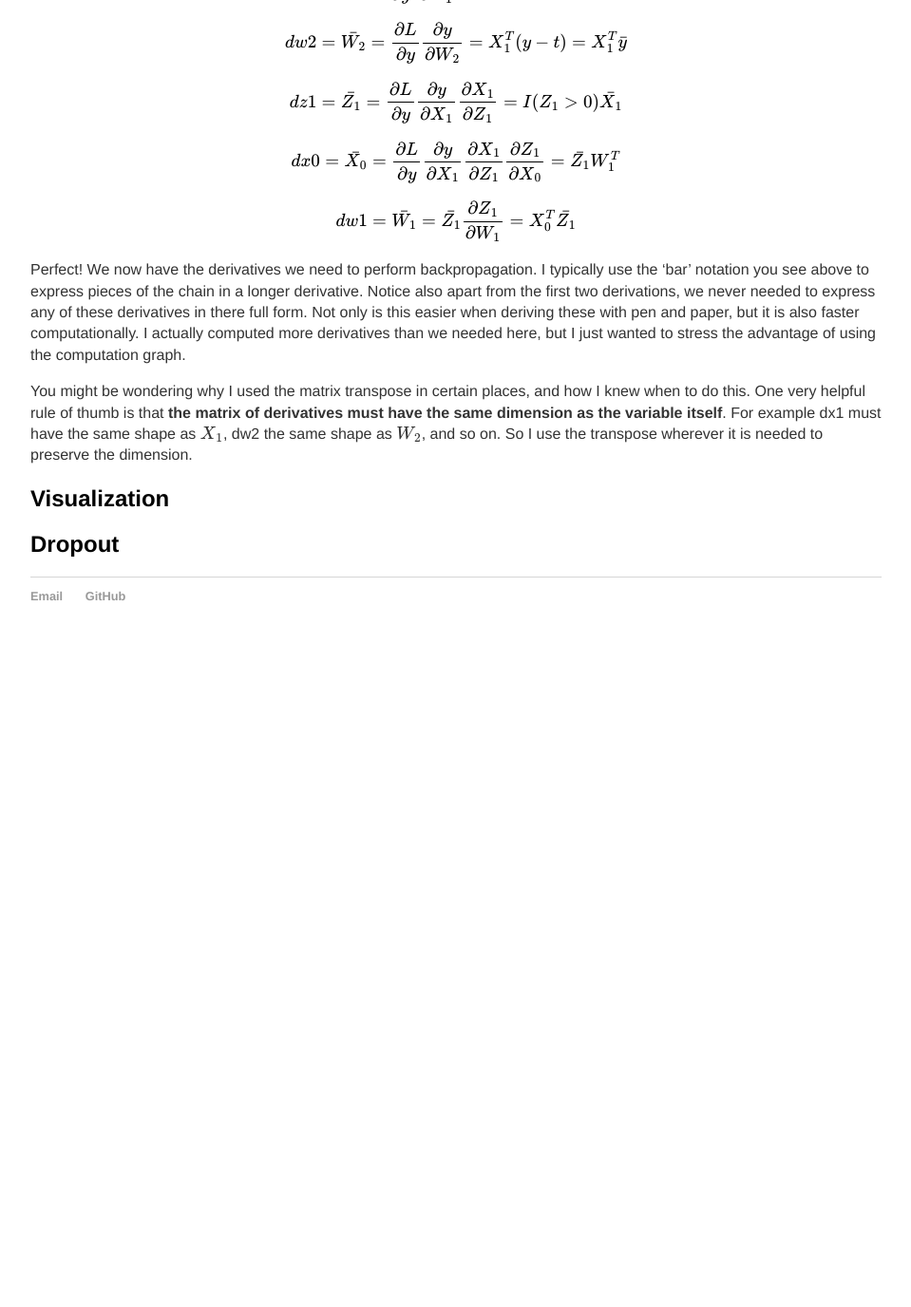
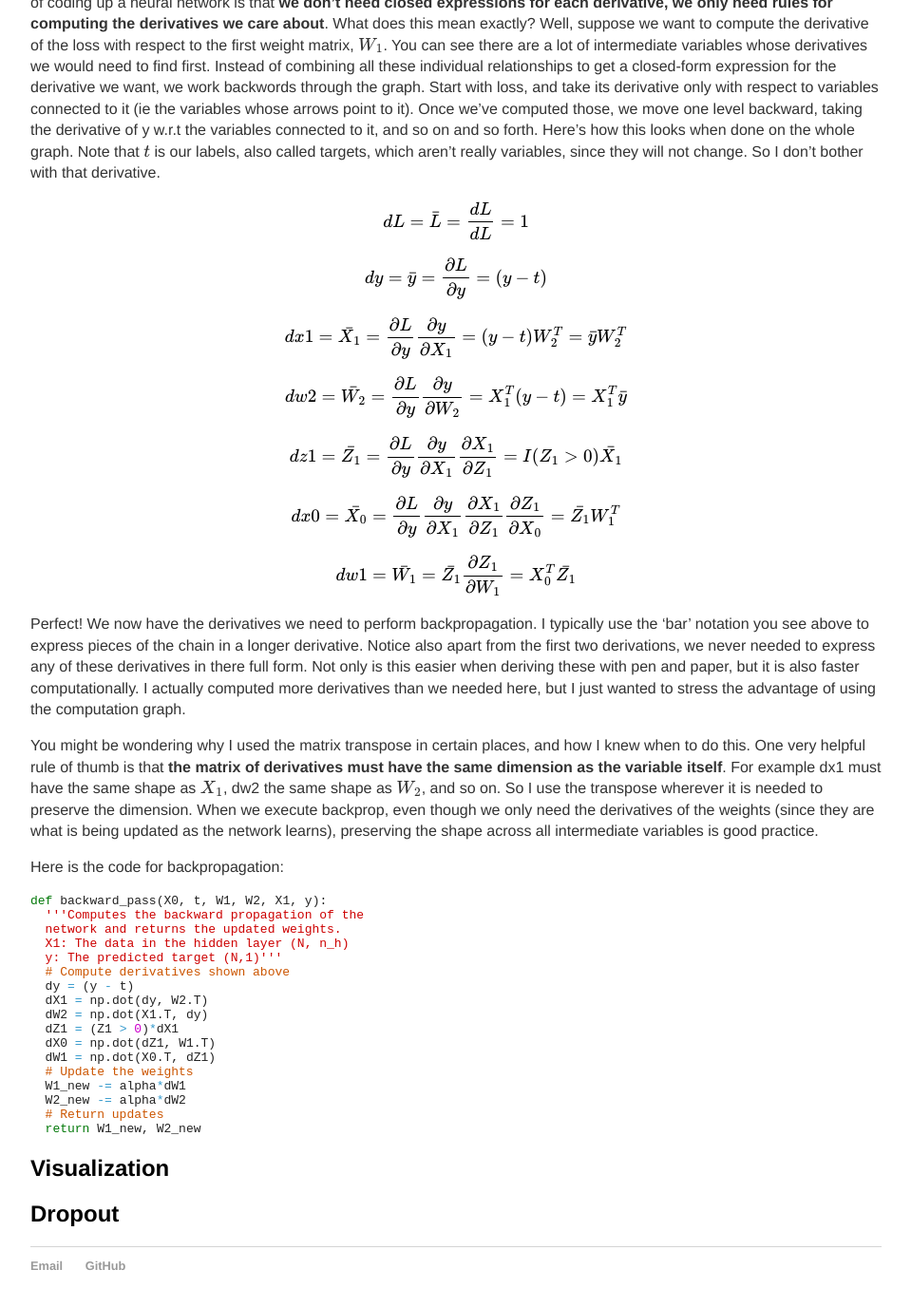
Before and after one commit to 12mre1/12mre1.github.io, a Jekyll site: the page built from _posts/2021-05-12-Building-a-Neural-Net-From-Scratch.md, in a window 1280 px wide and 1400 px high, scrolled down 2806 px. Shown: the top 1376 px of the window at 95% size, without its empty margins (160-1119 px from the left). Built offline with Jekyll 4.4.1, drawn with Linux system fonts in a browser that asks for light colours; formulas are drawn with MathJax 3; before the commit the page ends 3501 px from its top, so only the background shows below that; some of the changed text lies outside the part shown.

Commit message:
update nn post

````diff
--- a/_posts/2021-05-12-Building-a-Neural-Net-From-Scratch.md
+++ b/_posts/2021-05-12-Building-a-Neural-Net-From-Scratch.md
@@ -50,7 +50,35 @@
 
 Now that we have the equations to follow, and the dimensions are computed, we can code the forward pass of our network. The code for this is below. I also include the random initialization of the weights:
 
+```python
+# Initialize weight matrices
+W1 = 2*np.random.random((D, n_h)) - 1
+W2 = 2*np.random.random((n_h, 1)) - 1
+
+# Create activation function
+def relu(x):
+  return (x > 0)*x
+
 ## Forward Propagation
+
+def forward_pass(X0, t, W1, W2):
+  '''Computes the forward propagation of the
+  network and stores parameters.
+  X0: the training data (N,D)
+  t: the labels (N,1)
+  W1: 1st weight matrix (D,n_h)
+  W2: 2nd weight matrix (n_h, 1)'''
+  # Run through network per equations given
+  Z1 = np.dot(X0, W1)
+  X1 = relu(Z1)
+  y = np.dot(X1, W2)
+  # Compute and print error (MSE)
+  error = 0.5*(y - t)**2
+  print('Error: ', error)
+  print('---------------')
+  # Return values
+  return X1, y
+```
 
 ## Backward Propagation
 
@@ -76,10 +104,28 @@
 
 Perfect! We now have the derivatives we need to perform backpropagation. I typically use the 'bar' notation you see above to express pieces of the chain in a longer derivative. Notice also apart from the first two derivations, we never needed to express any of these derivatives in there full form. Not only is this easier when deriving these with pen and paper, but it is also faster computationally. I actually computed more derivatives than we needed here, but I just wanted to stress the advantage of using the computation graph.
 
-You might be wondering why I used the matrix transpose in certain places, and how I knew when to do this. One very helpful rule of thumb is that __the matrix of derivatives must have the same dimension as the variable itself__. For example dx1 must have the same shape as \\( X_1 \\), dw2 the same shape as \\( W_2 \\), and so on. So I use the transpose wherever it is needed to preserve the dimension.
+You might be wondering why I used the matrix transpose in certain places, and how I knew when to do this. One very helpful rule of thumb is that __the matrix of derivatives must have the same dimension as the variable itself__. For example dx1 must have the same shape as \\( X_1 \\), dw2 the same shape as \\( W_2 \\), and so on. So I use the transpose wherever it is needed to preserve the dimension. When we execute backprop, even though we only need the derivatives of the weights (since they are what is being updated as the network learns), preserving the shape across all intermediate variables is good practice.
 
-
-
+Here is the code for backpropagation:
+```python
+def backward_pass(X0, t, W1, W2, X1, y):
+  '''Computes the backward propagation of the
+  network and returns the updated weights.
+  X1: The data in the hidden layer (N, n_h)
+  y: The predicted target (N,1)'''
+  # Compute derivatives shown above
+  dy = (y - t)
+  dX1 = np.dot(dy, W2.T)
+  dW2 = np.dot(X1.T, dy)
+  dZ1 = (Z1 > 0)*dX1
+  dX0 = np.dot(dZ1, W1.T)
+  dW1 = np.dot(X0.T, dZ1)
+  # Update the weights
+  W1_new -= alpha*dW1
+  W2_new -= alpha*dW2
+  # Return updates
+  return W1_new, W2_new
+```
 
 ## Visualization
 
````
